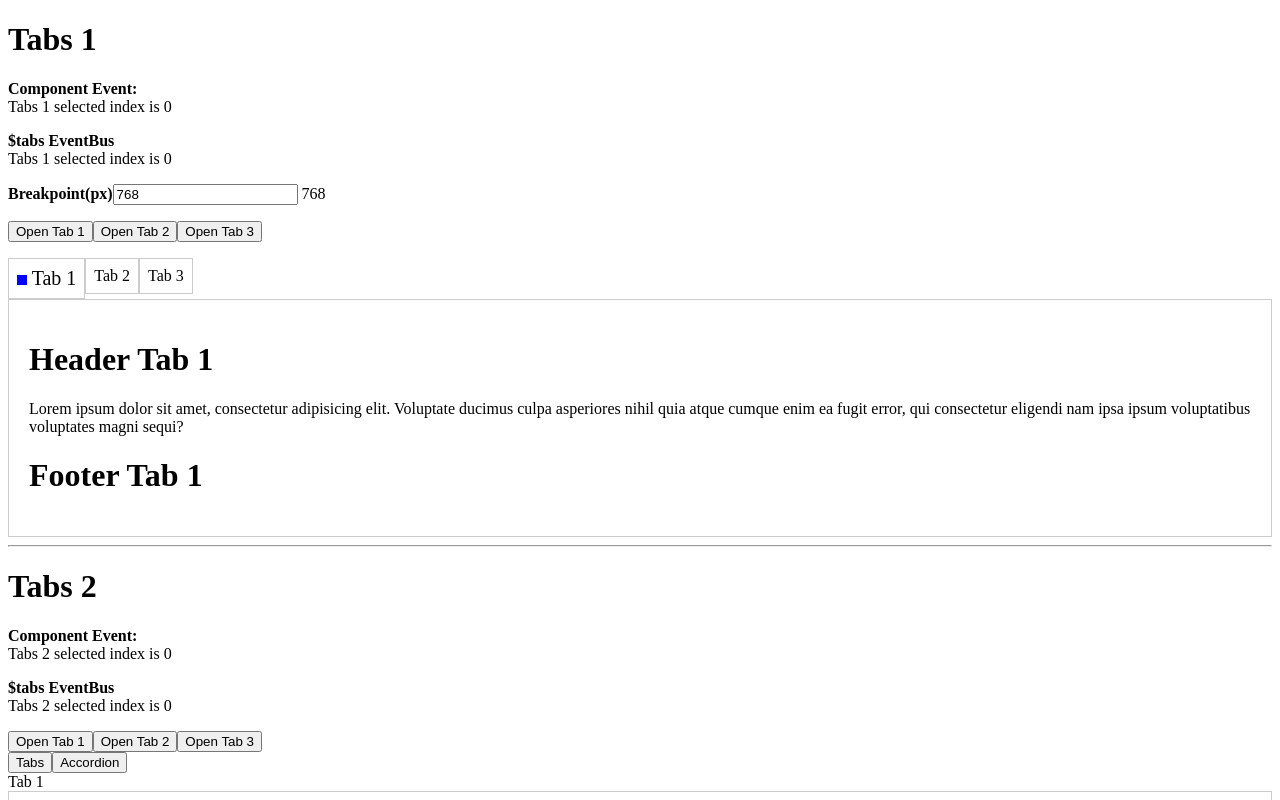
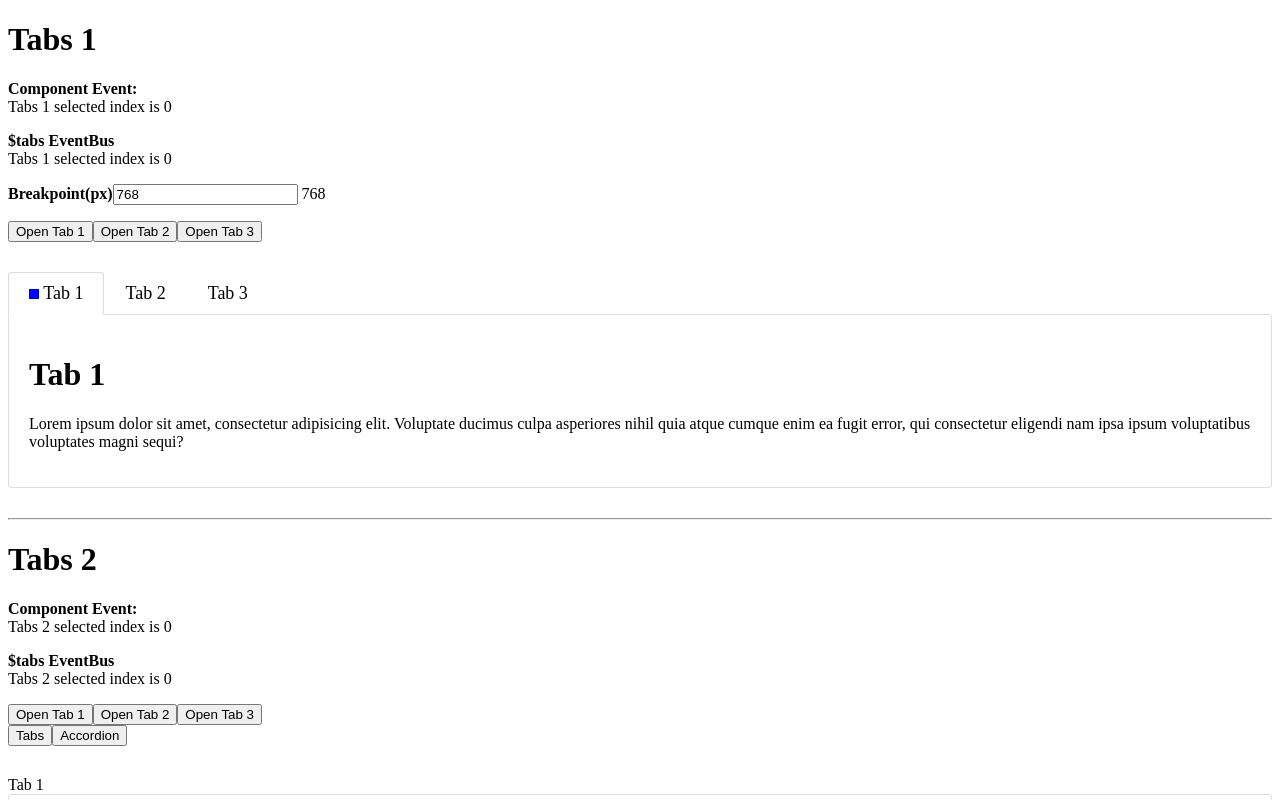
Before and after one commit to ryanknights/Vue-Responsive-Tabs, a Vue app: page / in a window 1280 px wide. Shown: the top 800 px of the page. Built offline with nearby package versions, Linux system fonts and the light colour scheme.

Commit message:
Updated css classes & added a bit of starter  styling

```diff
--- a/src/App.vue
+++ b/src/App.vue
@@ -19,9 +19,8 @@
     <button @click="switchTab('tabs1', 2)">Open Tab 3</button>
     <tabs name="tabs1" @beforeChange="componentBeforeChange" @afterChange="componentAfterChange" @typeChange="componentTypeChange" :breakpoint=breakpoint>
       <tab name="Tab 1" :selected="true" icon="something">
-        <h1 slot="header">Header Tab 1</h1>
+        <h1>Tab 1</h1>
         <p>Lorem ipsum dolor sit amet, consectetur adipisicing elit. Voluptate ducimus culpa asperiores nihil quia atque cumque enim ea fugit error, qui consectetur eligendi nam ipsa ipsum voluptatibus voluptates magni sequi?</p>
-        <h1 slot="footer">Footer Tab 1</h1>
       </tab>
       <tab name="Tab 2">
         <h1>Tab 2</h1>
@@ -108,5 +107,11 @@ export default {
 </script>
 
 <style>
+  .rs-tabs__container {
+    margin : 30px 0;
+  }
 
+  *, *:before, *:after {
+    box-sizing : border-box;
+  }
 </style>
--- a/src/plugin/Tab.vue
+++ b/src/plugin/Tab.vue
@@ -1,16 +1,17 @@
 <template>
-  <div class="tabs__tab" :class="{'is-active': isActive}">
+  <div :class="['rs-tabs__tab', {'is-active': isActive}]">
   	<a
-  		class="tabs__tab__accordion-title"
+  		class="rs-tabs__tab__accordion-title"
       @click="selectAccordion($event)"
   	>
-      <span :class="['tabs__navigation__icon', `tabs__navigation__icon--${icon}`]" v-show="icon"></span>
+      <span
+        :class="['rs-tabs__navigation__icon', `rs-tabs__navigation__icon--${icon}`]"
+        v-show="icon"
+      ></span>
   		{{ name }}
   	</a>
-  	<div class="tabs__tab__content" v-show="isActive">
-      <slot name="header" />
+  	<div class="rs-tabs__tab__content" v-show="isActive">
   		<slot />
-      <slot name="footer" />
   	</div>
   </div>
 </template>
@@ -47,12 +48,14 @@ export default {
 
 <style lang="less">
 
-	.tabs__tab__content {
-		padding : 20px;
-		border: 1px solid #ccc;
+	.rs-tabs__tab__content {
+    padding : 20px;
+    border  : 1px solid #ddd;
+    //border-top : 0;
+    border-radius : 3px;
 	}
 
-	.tabs__tab__accordion-title.is-active {
+	.rs-tabs__tab__accordion-title.is-active {
 		font-size : 20px;
 	}
 
--- a/src/plugin/Tabs.vue
+++ b/src/plugin/Tabs.vue
@@ -1,16 +1,26 @@
 <template>
-  <div class="tabs__container" :class="typeClass">
-		<nav class="tabs__navigation">
-			<ul class="tabs__navigation__list">
-				<li v-for="(tab, index) in tabs" :class="{'is-active': tab.isActive}" :index="index">
-					<a @click="onSelect(index, $event)">
-						<span :class="['tabs__navigation__icon', `tabs__navigation__icon--${tab.icon}`]" v-show="tab.icon"></span>
+  <div class="rs-tabs__container" :class="typeClass">
+		<nav class="rs-tabs__navigation">
+			<ul class="rs-tabs__navigation__list">
+				<li
+          v-for="(tab, index) in tabs"
+          :class="['rs-tabs__navigation__item', {'is-active': tab.isActive}]"
+          :index="index"
+        >
+					<a
+            @click="onSelect(index, $event)"
+            class="rs-tabs__navigation__link"
+          >
+						<span
+              :class="['rs-tabs__navigation__icon', `rs-tabs__navigation__icon--${tab.icon}`]"
+              v-show="tab.icon"
+            ></span>
 						{{ tab.name }}
 					</a>
 				</li>
 			</ul>
 		</nav>
-		<div class="tabs__content">
+		<div class="rs-tabs__content">
 			<slot />
 		</div>
   </div>
@@ -38,7 +48,7 @@ export default {
   },
   computed: {
   	typeClass () {
-  		return `tabs__container--${this.currentType}`;
+  		return `rs-tabs__container--${this.currentType}`;
   	},
   	isResponsive () {
   		return !!this.responsive;
@@ -77,7 +87,10 @@ export default {
 
   		const selectedTab = this.tabs[selectedIndex];
 
-  		if ((this.currentType === 'tabs' && selectedTab.isActive) || (this.currentType === 'accordion' && selectedTab.isActive && !this.collapsible)) {
+  		if (
+        (this.currentType === 'tabs' && selectedTab.isActive) ||
+        (this.currentType === 'accordion' && selectedTab.isActive && !this.collapsible)
+      ) {
   			return;
   		}
 
@@ -177,51 +190,65 @@ export default {
 </script>
 
 <style lang="less">
-	.tabs__container {
+	.rs-tabs__container {
 		&--tabs {
-			.tabs__tab__accordion-title {
+			.rs-tabs__tab__accordion-title {
 				display : none;
 			}
 		}
 
 		&--accordion {
-			.tabs__navigation {
+			.rs-tabs__navigation {
 				display : none;
 			}
 		}
 	}
 
-	.tabs__navigation {
+	.rs-tabs__navigation {
 
 	}
 
-	.tabs__navigation__list {
+	.rs-tabs__navigation__list {
 		list-style : none;
 		padding    : 0;
+    margin : 0;
 
-		li {
-			float : left;
-		}
+    &:after {
+      content : '';
+      clear : both;
+      display : table;
+    }
+  }
 
-		li.is-active a {
-			font-size : 20px;
-		}
+  .rs-tabs__navigation__item {
+    float : left;
 
-		a {
-			display : block;
-			padding : 8px;
-			border  : 1px solid #ccc;
-		}
+    &.is-active {
+      .rs-tabs__navigation__link {
+        border : 1px solid #ddd;
+        border-bottom-color : transparent;
+        background : #fff;
+      }
+    }
+  }
+
+  .rs-tabs__navigation__link {
+      display : block;
+      padding : 10px 20px;
+      margin-bottom : -1px;
+      font-size : 18px;
+      border-radius: 3px 3px 0 0;
+      border : 1px solid transparent;
+  }
+
+	.rs-tabs__navigation__icon {
+    width      : 10px;
+    height     : 10px;
+    display    : inline-block;
+    background : blue;
 	}
 
-	.tabs__navigation__icon {
-		width : 10px;
-		height : 10px;
-		display : inline-block;
-		background : blue;
-	}
-
-	.tabs__content {
+	.rs-tabs__content {
 		clear : both;
 	}
 
```
